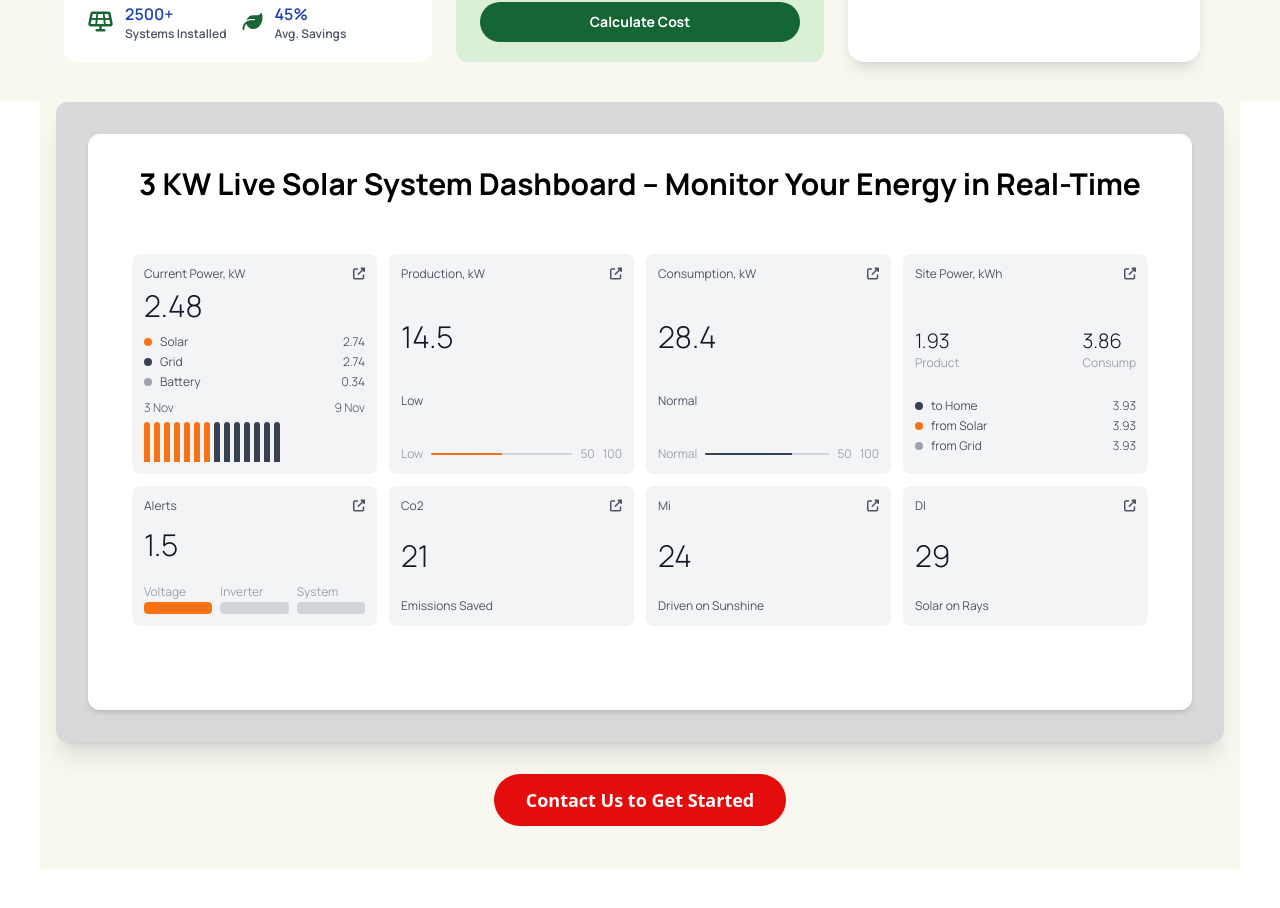
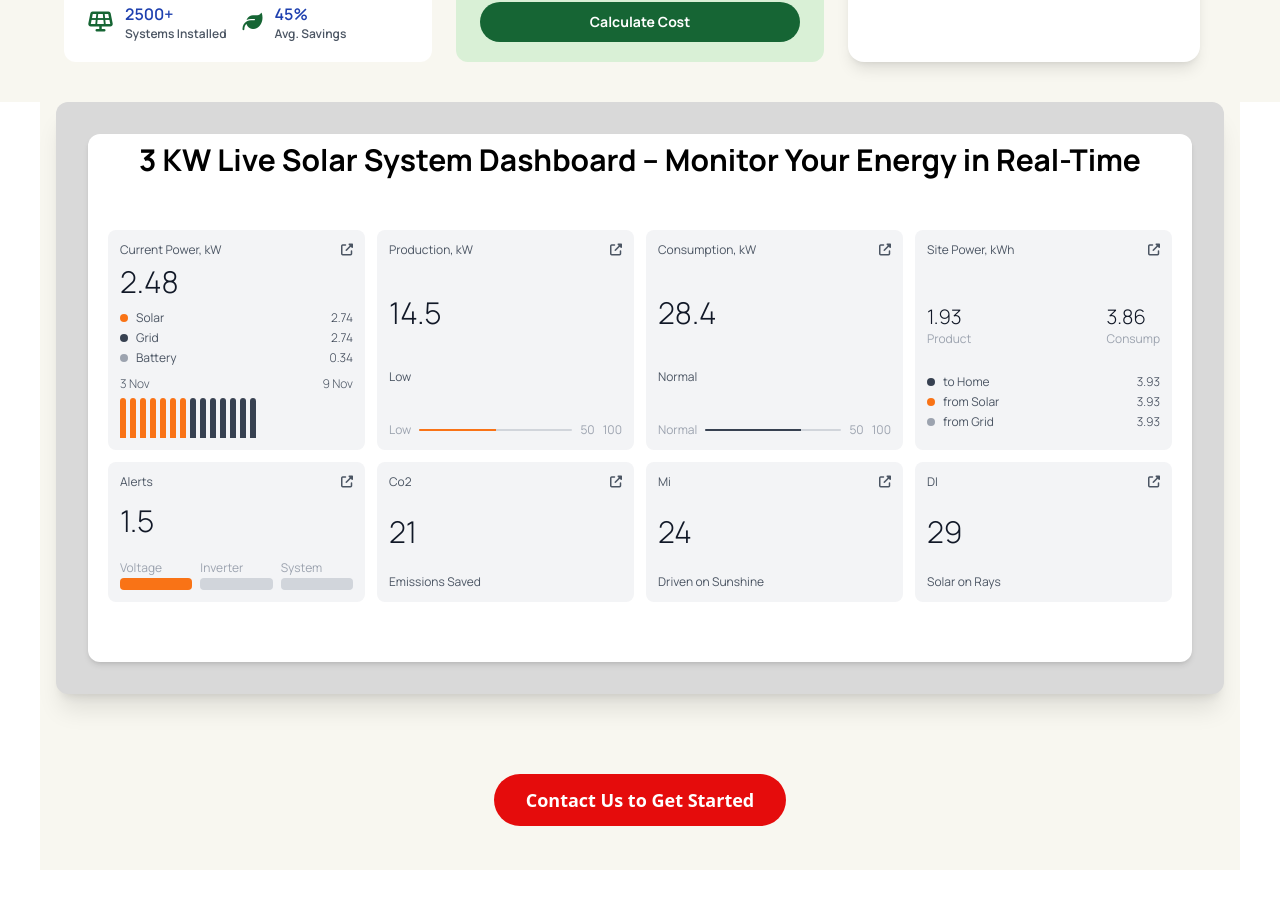
Before and after one commit to vanshika8484/Solar_web, a React (Vite) app: page / in a window 1280 px wide. Shown: the part 3050-3958 px from the top of the page. Built offline with nearby package versions, Linux system fonts and the light colour scheme; grey boxes are pictures that could not be loaded; a web font is replaced by a local one.

Commit message:
Update Dashboard.jsx

```diff
--- a/src/components/Dashboard.jsx
+++ b/src/components/Dashboard.jsx
@@ -16,7 +16,7 @@ function Dashboard() {
     <div className="px-4 py-8 bg-[#F8F7F0] min-h-[800px] -mt-32  m-10 ">
       <div className="bg-[#D9D9D9] rounded-xl shadow-xl p-6 sm:p-8 max-w-7xl mx-auto">
         {/* ✅ Inner Box Starts */}
-        <div className="bg-white rounded-xl p-6 sm:p-8 shadow-md">
+        <div className="bg-white rounded-xl p-0 sm:p-2 shadow-md">
           {/* Heading */}
           <motion.h2
             className="text-3xl sm:text-2xl lg:text-3xl text-center font-bold text-black mb-10 GetfontHome"
```
